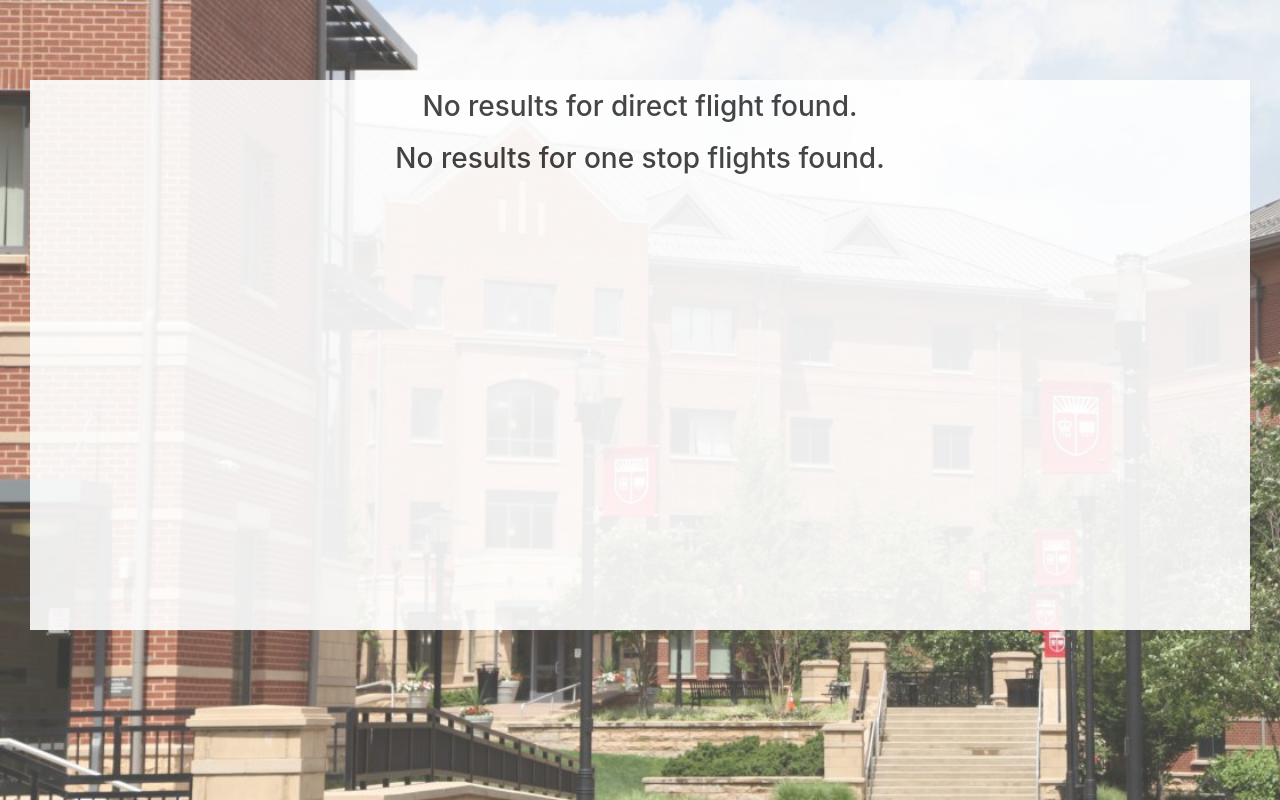
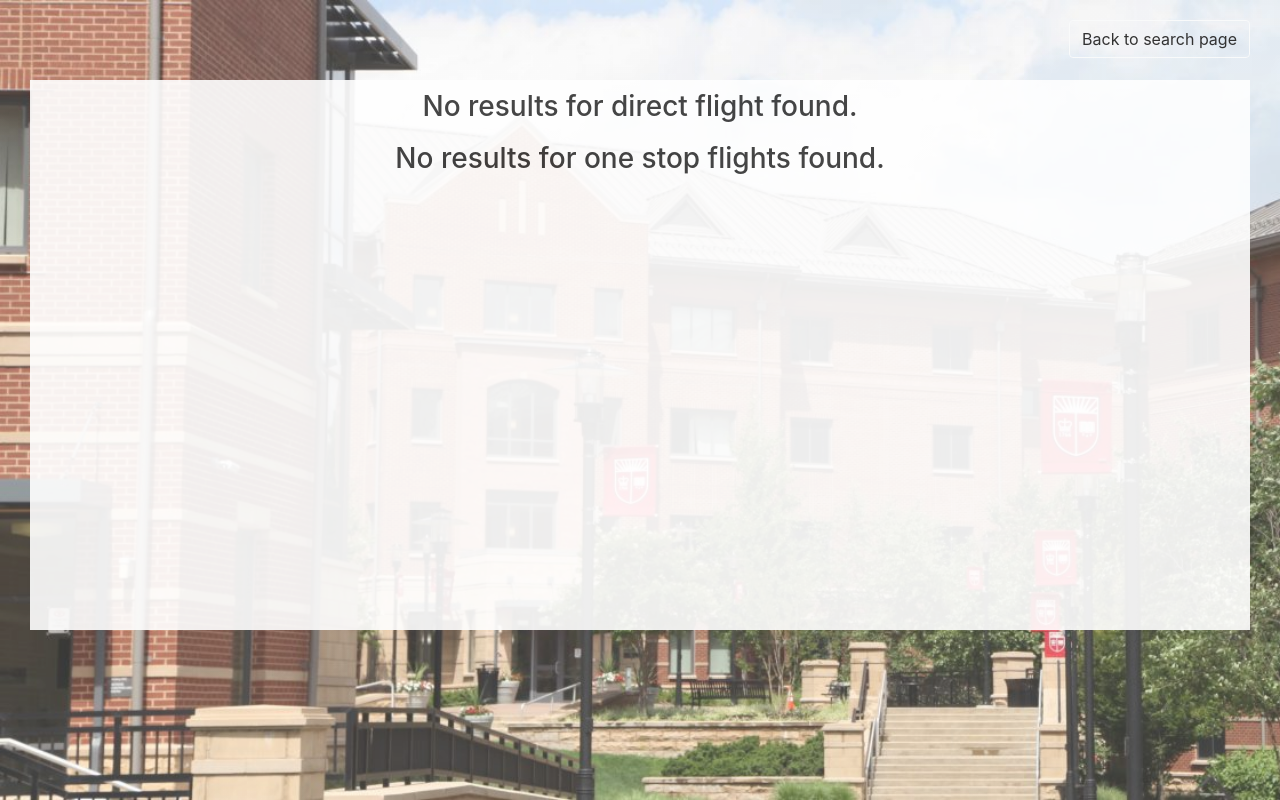
Before and after one commit to Tian-Sky/FlightBooking, a Django app: template polls/templates/polls/search.html in a window 1280 px wide. Run offline with Django 3.2, Linux system fonts and the light colour scheme; the template is opened without the code that fills it, so the values that code supplies are empty; some libraries are stand-ins or nearby versions.

Commit message:
Add back to search page button

```diff
--- a/polls/static/polls/search.css
+++ b/polls/static/polls/search.css
@@ -15,8 +15,18 @@
     margin-top: 100px;
 } */
 
-#empty {
+#back {
     height: 10vh;
+}
+
+#back #right {
+    float: right;
+    margin-right: 30px;
+    margin-top: 20px;
+}
+
+#back #right a{
+    color: black;
 }
 
 #content {
@@ -31,8 +41,11 @@
     min-height: 550px;
 }
 
-
 tr.group,
 tr.group:hover {
     background-color: #ddd !important;
 }
+
+#empty {
+    height: 5vh;
+}
--- a/polls/templates/polls/manager_index.html
+++ b/polls/templates/polls/manager_index.html
@@ -47,11 +47,15 @@
         <div id="content">
             <nav class="navbar navbar-default">
                 <div class="container-fluid">
-
                     <div class="navbar-header">
                         <button type="button" id="sidebarCollapse" class="btn btn-info navbar-btn">
                             <i class="glyphicon glyphicon-align-left"></i>
                             <span>Toggle Sidebar</span>
+                        </button>
+                    </div>
+                    <div id="right">
+                        <button type="button" class="btn btn-info">
+                            <a href="{% url 'polls:index_default' %}">Back to search page</a>
                         </button>
                     </div>
                 </div>
--- a/polls/templates/polls/search.html
+++ b/polls/templates/polls/search.html
@@ -22,7 +22,13 @@
 <body>
     <link rel="stylesheet" type="text/css" href="{% static 'polls/search.css' %}" />
     <div id="mybody">
-        <div id="empty"></div>
+        <div id="back">
+            <div id="right">
+                <button type="button" class="btn btn-outline-light">
+                    <a href="{% url 'polls:index_default' %}">Back to search page</a>
+                </button>
+            </div>
+        </div>
         <div id="content">
             <div id="direct flight">
                 {% if direct_flight %}
@@ -84,7 +90,7 @@
                         <tbody>
                             {% for flight in one_stop_flight %}
                             <tr>
-                                <th scope="row">{{ forloop.counter }}</th>
+                                <th scope="row" rowspan="2">{{ forloop.counter }}</th>
                                 <td>{{ flight.0 }}</td>
                                 <td>{{ flight.1 }}</td>
                                 <td>{{ flight.2 }}</td>
@@ -95,7 +101,7 @@
                                 <td>{{ flight.7 }}</td>
                             </tr>
                             <tr>
-                                <th scope="row">{{ forloop.counter }}</th>
+                                <!-- <th scope="row">{{ forloop.counter }}</th> -->
                                 <td>{{ flight.8 }}</td>
                                 <td>{{ flight.9 }}</td>
                                 <td>{{ flight.10 }}</td>
@@ -114,6 +120,8 @@
                 {% endif %}
             </div>
         </div>
+        <div id="empty"></div>
+    </div>
 </body>
 
 <script>
```
Also changed, not shown: polls/templates/polls/index.html (+6 -2 lines), polls/views.py (+3 -9 lines).
